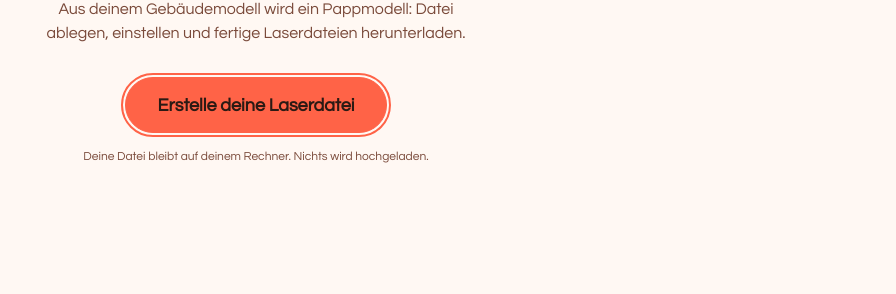
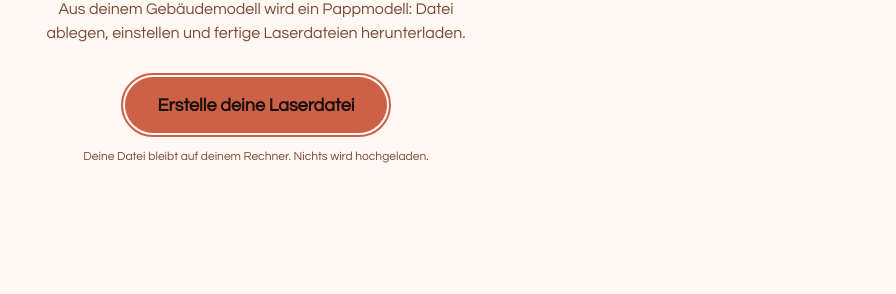
Before and after one commit to Jade-HS-Vibecoding-WPK/HB-LASERPLUS, a plain HTML site: page index.html in a window 1280 px wide. Shown: the part 505-799 px from the top of the page, without its empty margins (384-1280 px from the left). Drawn offline with nearby package versions, Linux system fonts and the light colour scheme.

Commit message:
Anpassung Knöpfe light-mode passend zum Logo

```diff
--- a/css/style.css
+++ b/css/style.css
@@ -13,9 +13,9 @@
   --linie:       #FFCC99;   /* Sandy – Rahmen und Linien */
   --text:        #2B1A14;
   --text-leise:  #7A4A3A;
-  --akzent:      #FF6347;   /* Tomato – Buttons, aktiv */
-  --akzent-hover:#F97A5D;   /* Coral */
-  --akzent-text: #2B1A14;   /* dunkler Text auf Tomato (besser lesbar als weiß) */
+  --akzent:      #CD6148;   /* Logo-Orange (aus Bilder/logo.svg gemessen) – Buttons, Zahlen, aktiv. Vorher Tomato #FF6347 */
+  --akzent-hover:#D7765F;   /* etwas helleres Logo-Orange */
+  --akzent-text: #1C110D;   /* dunkler Text auf dem Logo-Orange (besser lesbar als weiß) */
 
   color-scheme: light;
 }
```
Also changed, not shown: 1 other file.
